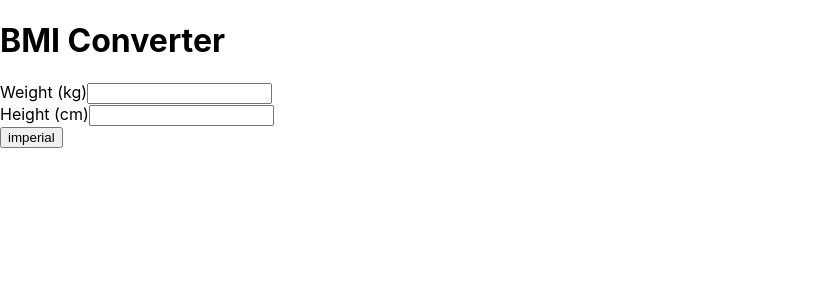
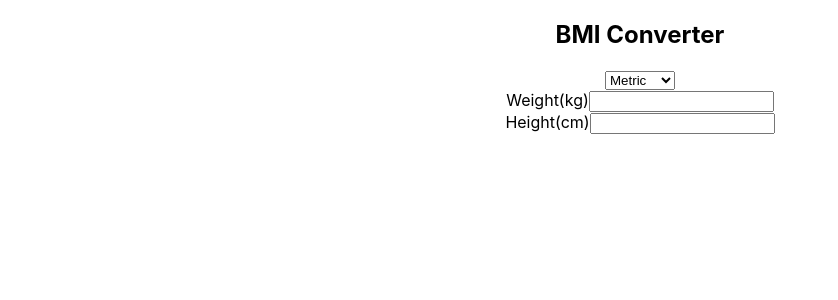
Before and after one commit to schneiderman805/react_bmi_calculator, a React (Create React App) app: page / in a window 1280 px wide. Shown: the top 300 px of the page, without its empty margins (0-838 px from the left). Built offline with nearby package versions, Linux system fonts and the light colour scheme.

Commit message:
made some changes to imperial method with the help of camron

```diff
--- a/src/App.js
+++ b/src/App.js
@@ -9,47 +9,39 @@
     this.state = {
       weight: '',
       height: '',
-      methodType: 'metric'
-    }
-  }
-
-  calculateMethod () {
-    if (this.state.methodType === 'metric') {
-      this.setState({ methodType: 'imperial' });
-    } else {
-      this.setState({ methodType: 'metric'})
+      method: 'metric'
     }
   }
 
   render() {
     return (
-
-      <div id="App">
+      <div className="App">
 
         <div>
-        <h1>BMI Converter</h1>
+          <h2>BMI Converter</h2>
         </div>
 
         <div>
-          <label>
-            Weight {this.state.methodType === 'metric' ? '(kg)' : '(lbs)'}
-          </label>
+          <select name="method" id="method" value={this.state.method} onChange={(e) => this.setState({ method: e.target.value })}>
+            <option value="metric">Metric</option>
+            <option value="imperial">Imperial</option>
+          </select>
+        </div>
+
+        <div>
+          <label>{ this.state.method === 'metric' ? 'Weight(kg)' : 'Weight(lbs)' }</label>
           <input name="weight" value={this.state.weight} onChange={(e) => this.setState({ weight: e.target.value })} />
         </div>
 
         <div>
-          <label>
-            Height {this.state.methodType === 'metric' ? '(cm)' : '(inch)'}
-          </label>
+          <label>{ this.state.method === 'metric' ? 'Height(cm)' : 'Height(in)' }</label>
           <input name="height" value={this.state.height} onChange={(e) => this.setState({ height: e.target.value })} />
         </div>
-        <button
-          name="methodSelector" onClick={() => this.calculateMethod()}>{this.state.methodType === 'metric' ? 'imperial' : 'metric'}
-        </button>
+
         <DisplayResult
           weight={this.state.weight}
           height={this.state.height}
-          methodType={this.state.methodType}
+          method={this.state.method}
         />
       </div>
     );
--- a/src/BMICalculator.feature.js
+++ b/src/BMICalculator.feature.js
@@ -13,6 +13,7 @@
 
     describe('Metric method', async () => {
         beforeEach( async () => {
+            await page.select('select[id="method"]', 'metric')
             await page.type('input[name="weight"]', '95')
             await page.type('input[name="height"]', '186')
         })
--- a/src/BMICalculator.js
+++ b/src/BMICalculator.js
@@ -8,10 +8,10 @@
 
     bmi = weight / (height / 100 * height / 100);
 
-    if( method === 'Metric') {
+    if( method === 'metric') {
         bmi = weight / (height / 100 * height / 100);
     } else {
-        bmi = weight * 703 / (height * height)
+        bmi = weight / (height * height) * 703;
     };
 
     let finalBMI = parseFloat(bmi.toFixed(2));
--- a/src/DisplayResult.js
+++ b/src/DisplayResult.js
@@ -5,8 +5,9 @@
     calculate() {
         var weight= this.props.weight;
         var height= this.props.height;
+        var method= this.props.method;
 
-        return bmiCalculation(weight, height);
+        return bmiCalculation(weight, height, method);
     }
 
   render() {
```
